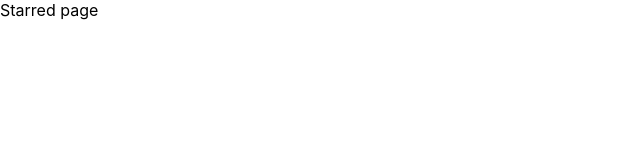
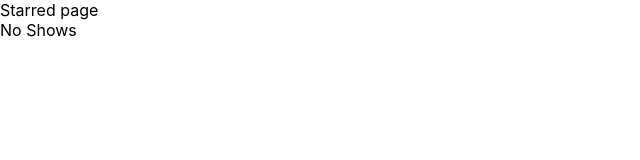
Before and after one commit to AbhishekKumar2233/Box-Office-reactapp, a React (Create React App) app: page /starred in a window 1280 px wide. Shown: the top 160 px of the page, without its empty margins (0-640 px from the left). Built offline with nearby package versions, Linux system fonts and the light colour scheme.

Commit message:
Starred page done now

```diff
--- a/src/Pages/Starred.jsx
+++ b/src/Pages/Starred.jsx
@@ -1,5 +1,39 @@
-import React from "react";
+import React, { useEffect, useState } from "react";
+import { useShows } from "../misc/custom-hook";
+import { apiGet } from "../misc/config";
+import ShowGrid from "../Components/show/Showgrid";
 
 export default function Starred() {
-  return <div>Starred page</div>;
+  const [Starred] = useShows();
+
+  const [shows, setShows] = useState(null);
+  const [isLoading, setLoading] = useState(true);
+  const [error, setError] = useState(null);
+
+  useEffect(() => {
+    if (Starred && Starred.length > 0) {
+      const promises = Starred.map((showId) => apiGet(`/shows/${showId}`));
+      Promise.all(promises)
+        .then((results) => {
+          setShows(results);
+          setLoading(false);
+        })
+        .catch((err) => {
+          setError(err.message);
+          setLoading(false);
+        });
+    } else {
+      setLoading(false);
+    }
+  }, [Starred]);
+
+  return (
+    <div>
+      Starred page
+      {isLoading && <div>Show are still loading</div>}
+      {error && <div>Error Occured: {error}</div>}
+      {!isLoading && !shows && <div>No Shows </div>}
+      {!isLoading && !error && shows && <ShowGrid data={shows} />}
+    </div>
+  );
 }
```
